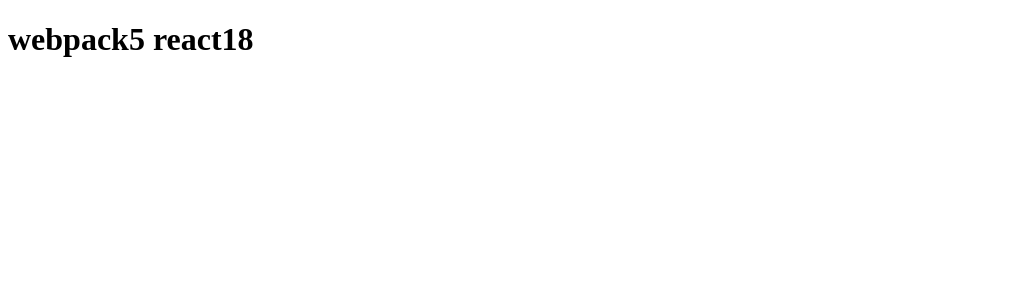
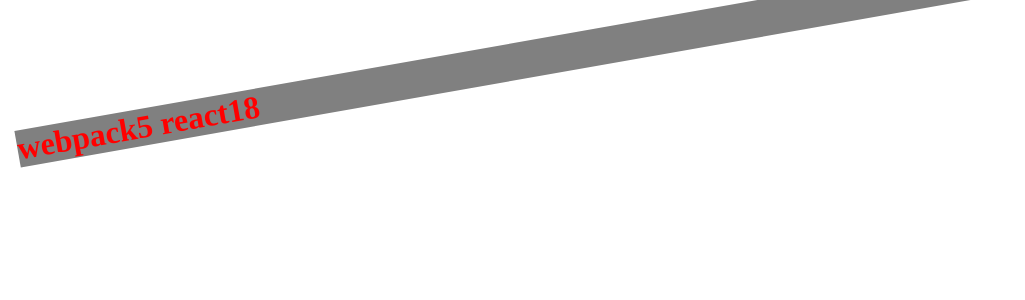
Before and after one commit to minured/react-starter, a React app: page / in a window 1280 px wide. Shown: the top 300 px of the page, without its empty margins (0-1025 px from the left). Built offline with nearby package versions, Linux system fonts and the light colour scheme.

Commit message:
js,css兼容处理

```diff
--- /dev/null
+++ b/babel.config.js
@@ -0,0 +1,22 @@
+module.exports = {
+    presets: [
+        [
+            // 最新语法 => 低版本语法
+            "@babel/preset-env",
+            {
+                // 设置兼容目标浏览器版本,这里可以不写,babel-loader会自动寻找上面配置好的文件.browserslistrc
+                // "targets": {
+                //  "chrome": 35,
+                //  "ie": 9
+                // },
+                useBuiltIns: "usage",
+                // 垫片polyfill 用低版本语法实现 高版本的特性
+                corejs: 3,
+            },
+        ],
+        // jsx => js
+        "@babel/preset-react",
+        // ts => js
+        "@babel/preset-typescript",
+    ],
+};
--- /dev/null
+++ b/postcss.config.js
@@ -0,0 +1,3 @@
+module.exports = {
+    plugins: ["autoprefixer"],
+};
--- a/src/App.tsx
+++ b/src/App.tsx
@@ -1,4 +1,5 @@
 import React from "react";
+import "./app.less";
 
 const App = () => {
     console.log(process.env.NODE_ENV);
--- /dev/null
+++ b/src/app.less
@@ -0,0 +1,7 @@
+body {
+    color: red;
+    h1 {
+        background-color: gray;
+        transform: rotate(-10deg)
+    }
+}
```
Also changed, not shown: package.json (+7 -1 lines), .browserslistrc (added), 2 other files (tests, documents, lock files or other folders).
